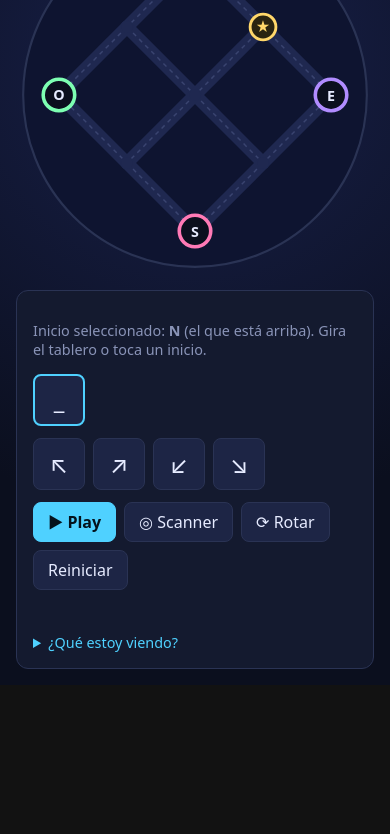
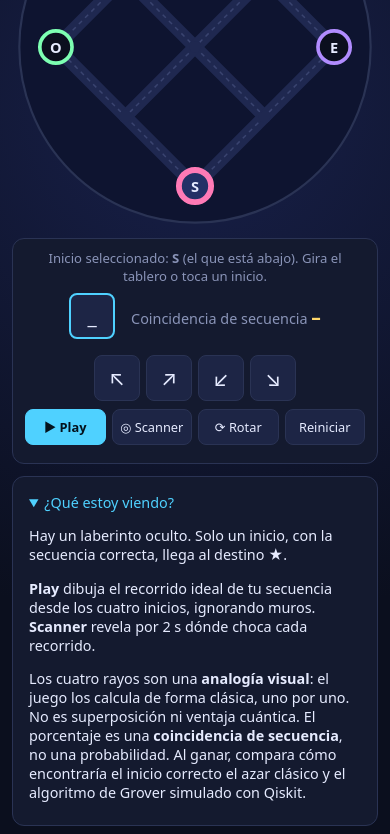
Before and after one commit to AdrianMPC/quantum_game_hackaton, a website with bundled scripts: page index.html in a window 390 px wide. Shown: the part 208-1042 px from the top of the page. Before the commit the page ends 893 px from the top, so only its background shows below. Built offline with nearby package versions, Linux system fonts and the light colour scheme.

Commit message:
feat: centered responsive layout, bottom start selection, visible win stats

```diff
--- a/index.html
+++ b/index.html
@@ -16,18 +16,21 @@
       <span>⏱ <b id="time">0</b>s</span>
       <span>Play <b id="plays">0</b></span>
       <span>Scanner <b id="scans">0</b></span>
-      <span title="Comparación clásica posición por posición con la solución. No es una probabilidad cuántica.">Coincidencia de secuencia <b id="match">–</b></span>
     </div>
   </header>
 
   <p id="config-error" class="error" hidden></p>
 
+  <div class="layout">
   <main>
     <svg id="board" viewBox="-125 -125 250 250" role="img" aria-label="Tablero circular con laberinto oculto"></svg>
 
     <section class="controls">
-      <p class="hint">Inicio seleccionado: <b id="selected">–</b> (el que está arriba). Gira el tablero o toca un inicio.</p>
-      <div id="slots" class="slots" aria-label="Secuencia de movimientos"></div>
+      <p class="hint">Inicio seleccionado: <b id="selected">–</b> (el que está abajo). Gira el tablero o toca un inicio.</p>
+      <div class="seq-row">
+        <div id="slots" class="slots" aria-label="Secuencia de movimientos"></div>
+        <span class="match" title="Comparación clásica posición por posición con la solución. No es una probabilidad cuántica.">Coincidencia de secuencia <b id="match">–</b></span>
+      </div>
       <div class="moves" aria-label="Movimientos">
         <button data-move="UP_LEFT" aria-label="Arriba-izquierda"><span>↖</span></button>
         <button data-move="UP_RIGHT" aria-label="Arriba-derecha"><span>↗</span></button>
@@ -41,7 +44,11 @@
         <button id="reset">Reiniciar</button>
       </div>
       <p id="message" class="message" role="status"></p>
-      <details>
+    </section>
+  </main>
+
+  <aside class="help">
+      <details open>
         <summary>¿Qué estoy viendo?</summary>
         <p>Hay un laberinto oculto. Solo un inicio, con la secuencia correcta, llega al destino ★.</p>
         <p><b>Play</b> dibuja el recorrido ideal de tu secuencia desde los cuatro inicios, ignorando muros.
@@ -50,13 +57,13 @@
           No es superposición ni ventaja cuántica. El porcentaje es una <b>coincidencia de secuencia</b>, no una probabilidad.
           Al ganar, compara cómo encontraría el inicio correcto el azar clásico y el algoritmo de Grover simulado con Qiskit.</p>
       </details>
-    </section>
-  </main>
+  </aside>
+  </div>
 
   <dialog id="win">
     <h2>¡Nivel completado!</h2>
     <p class="score">Puntuación <b id="win-score"></b></p>
-    <p id="win-stats"></p>
+    <div id="win-stats" class="tiles"></div>
     <section id="grover" class="grover"></section>
     <div class="actions">
       <button id="win-retry">Reiniciar nivel</button>
--- a/src/game.js
+++ b/src/game.js
@@ -28,8 +28,8 @@ export function reset(g) {
   });
 }
 
-// The selected start is whichever one the rotation puts at the top of the circle.
-export const selectedStart = (g) => STARTS[(4 - g.rotation) % 4];
+// The selected start is whichever one the rotation puts at the bottom of the circle.
+export const selectedStart = (g) => STARTS[(6 - g.rotation) % 4];
 
 export function rotate(g) {
   if (g.status !== 'READY') return;
@@ -38,7 +38,7 @@ export function rotate(g) {
 
 export function selectStart(g, start) {
   if (g.status !== 'READY') return;
-  g.rotation = (4 - STARTS.indexOf(start)) % 4;
+  g.rotation = (6 - STARTS.indexOf(start)) % 4;
 }
 
 export function setMove(g, slot, move) {
--- a/src/main.js
+++ b/src/main.js
@@ -82,7 +82,8 @@ $('reset').onclick = () => { game.reset(g); activeSlot = 0; render(); };
 function showWin() {
   const r = g.result;
   $('win-score').textContent = r.score;
-  $('win-stats').textContent = `Tiempo ${r.seconds}s · Play ${r.plays} · Scanner ${r.scans}`;
+  $('win-stats').innerHTML = [['⏱ Tiempo', `${r.seconds}s`], ['▶ Play', r.plays], ['◎ Scanner', r.scans]]
+    .map(([k, v]) => `<div class="tile"><b>${v}</b><span>${k}</span></div>`).join('');
   $('win-next').textContent = index + 1 < levels.length ? 'Siguiente nivel' : 'Volver al nivel 1';
   renderGrover($('grover'), groverData, g.level.correctStart);
   $('win').showModal();
--- a/style.css
+++ b/style.css
@@ -19,10 +19,20 @@ h1 { margin: 0; font-size: 1.4rem; letter-spacing: .04em; color: var(--accent);
 .stats { display: flex; flex-wrap: wrap; gap: 6px 18px; font-size: .9rem; color: var(--muted); }
 .stats b { color: var(--text); }
 
-main { display: grid; grid-template-columns: minmax(0, 1fr) minmax(280px, 380px); gap: 16px; padding: 16px; max-width: 1100px; margin: 0 auto; align-items: start; }
-@media (max-width: 760px) { main { grid-template-columns: 1fr; } }
+/* Board column sits in the page center; the help panel uses the right gutter. */
+.layout { display: grid; grid-template-columns: 1fr minmax(0, 600px) 1fr; gap: 16px; padding: 16px; align-items: start; }
+.layout > main { grid-column: 2; }
+.layout > .help { grid-column: 3; max-width: 320px; }
+@media (max-width: 1279px) {
+  .layout { grid-template-columns: minmax(0, 600px); justify-content: center; }
+  .layout > main, .layout > .help { grid-column: 1; max-width: none; }
+}
+main { display: grid; gap: 16px; }
+.controls { text-align: center; }
+.controls .slots, .controls .moves, .controls .actions, .seq-row { justify-content: center; }
+.help { background: var(--panel); border: 1px solid var(--line); border-radius: 12px; padding: 4px 16px 8px; }
 
-#board { width: 100%; max-width: 560px; margin: 0 auto; display: block; }
+#board { width: 100%; max-width: min(520px, 50vh); margin: 0 auto; display: block; }
 .disc { fill: #0e1430; stroke: var(--line); stroke-width: 1.5; }
 /* Registered so it animates; labels inherit it and counter-rotate in sync with the board. */
 @property --angle { syntax: '<angle>'; inherits: true; initial-value: 45deg; }
@@ -67,8 +77,29 @@ button.primary { background: var(--accent); color: #04121c; font-weight: 700; bo
 .moves button, .slot { width: 52px; height: 52px; font-size: 1.5rem; padding: 0; }
 .moves span, .slot span { display: inline-block; transition: transform .35s ease; }
 .slot { border-style: dashed; }
+.seq-row { display: flex; flex-wrap: wrap; align-items: center; gap: 4px 16px; }
+.match { color: var(--muted); font-size: .9rem; }
+.match b { color: var(--gold); font-size: 1.2rem; }
 .slot.active { border: 2px solid var(--accent); }
-.message { color: var(--danger); min-height: 1.2em; margin: 0; }
+.message { color: var(--danger); margin: 0; }
+.message:empty { display: none; }
+
+/* Phones: keep board + controls within one screen. */
+@media (max-width: 520px) {
+  header { padding: 8px 12px; gap: 4px 12px; }
+  h1 { font-size: 1.15rem; }
+  .stats { font-size: .8rem; gap: 4px 12px; }
+  .layout { padding: 8px 12px; gap: 12px; }
+  main { gap: 8px; }
+  .controls { padding: 10px 12px; }
+  .hint { margin: 0; font-size: .82rem; }
+  .slots, .moves, .actions { margin: 8px 0; gap: 6px; }
+  .moves button, .slot { width: 46px; height: 46px; font-size: 1.3rem; }
+  .actions { display: grid; grid-template-columns: repeat(4, 1fr); }
+  .actions button { padding: 8px 2px; font-size: .8rem; white-space: nowrap; }
+  dialog { padding: 14px; }
+  .bar { grid-template-columns: 64px 1fr 84px; font-size: .78rem; }
+}
 .error { background: #3a1020; border: 1px solid var(--danger); color: #ffd0da; margin: 16px; padding: 10px 14px; border-radius: 8px; }
 details { margin-top: 12px; font-size: .9rem; }
 summary { cursor: pointer; color: var(--accent); }
@@ -77,6 +108,10 @@ dialog { background: var(--panel); color: var(--text); border: 1px solid var(--l
 dialog::backdrop { background: rgba(5, 8, 20, .75); }
 dialog h2 { margin: 0 0 4px; color: var(--gold); }
 .score b { font-size: 1.6rem; color: var(--gold); }
+.tiles { display: grid; grid-template-columns: repeat(3, 1fr); gap: 10px; margin: 12px 0; }
+.tile { background: #0e1430; border: 1px solid var(--line); border-radius: 10px; padding: 10px; text-align: center; }
+.tile b { display: block; font-size: 1.8rem; color: var(--accent); line-height: 1.1; }
+.tile span { font-size: .85rem; color: var(--muted); }
 
 .grover { border-top: 1px solid var(--line); margin-top: 12px; padding-top: 8px; }
 .grover h3 { margin: 8px 0; }
```
